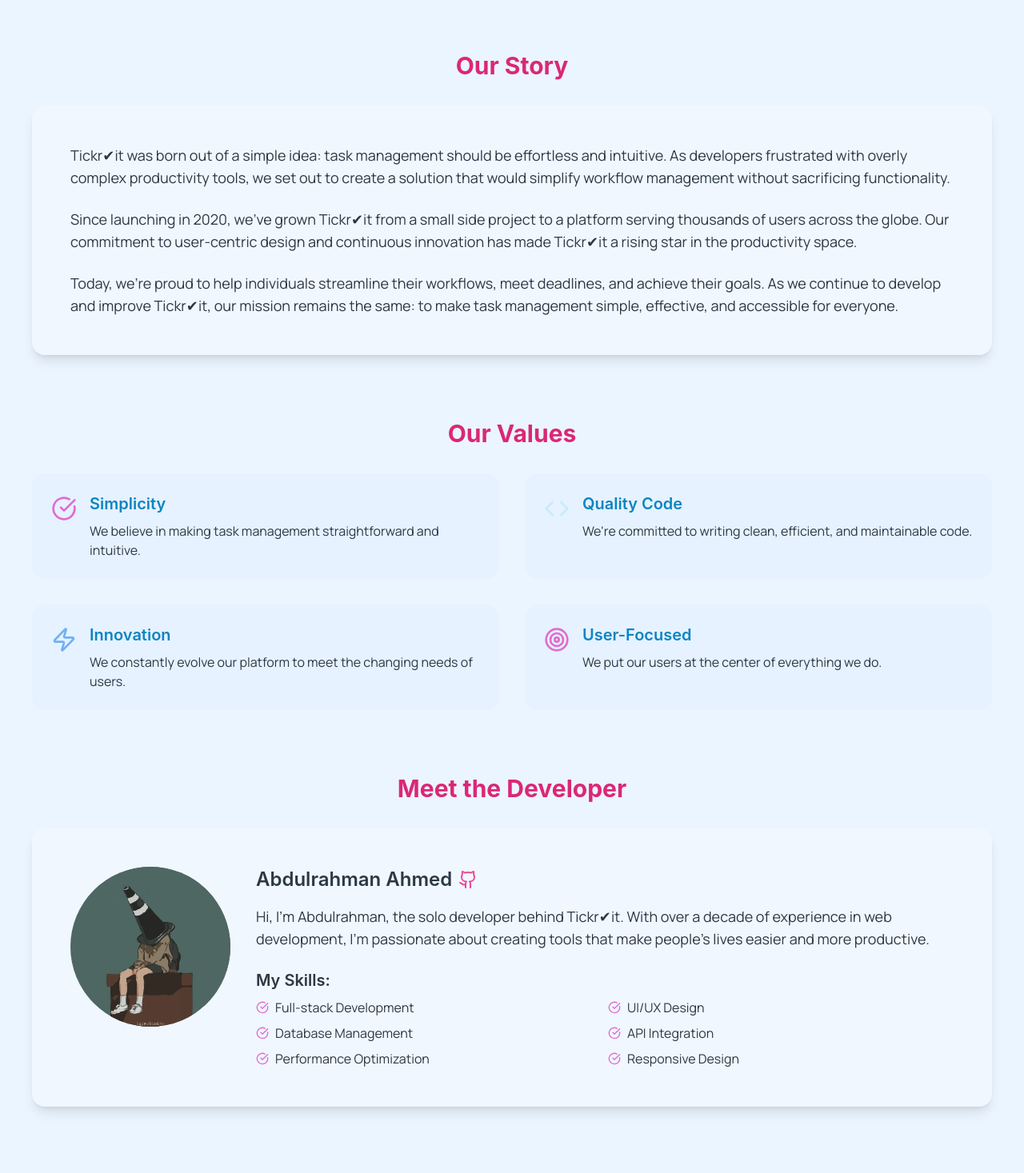
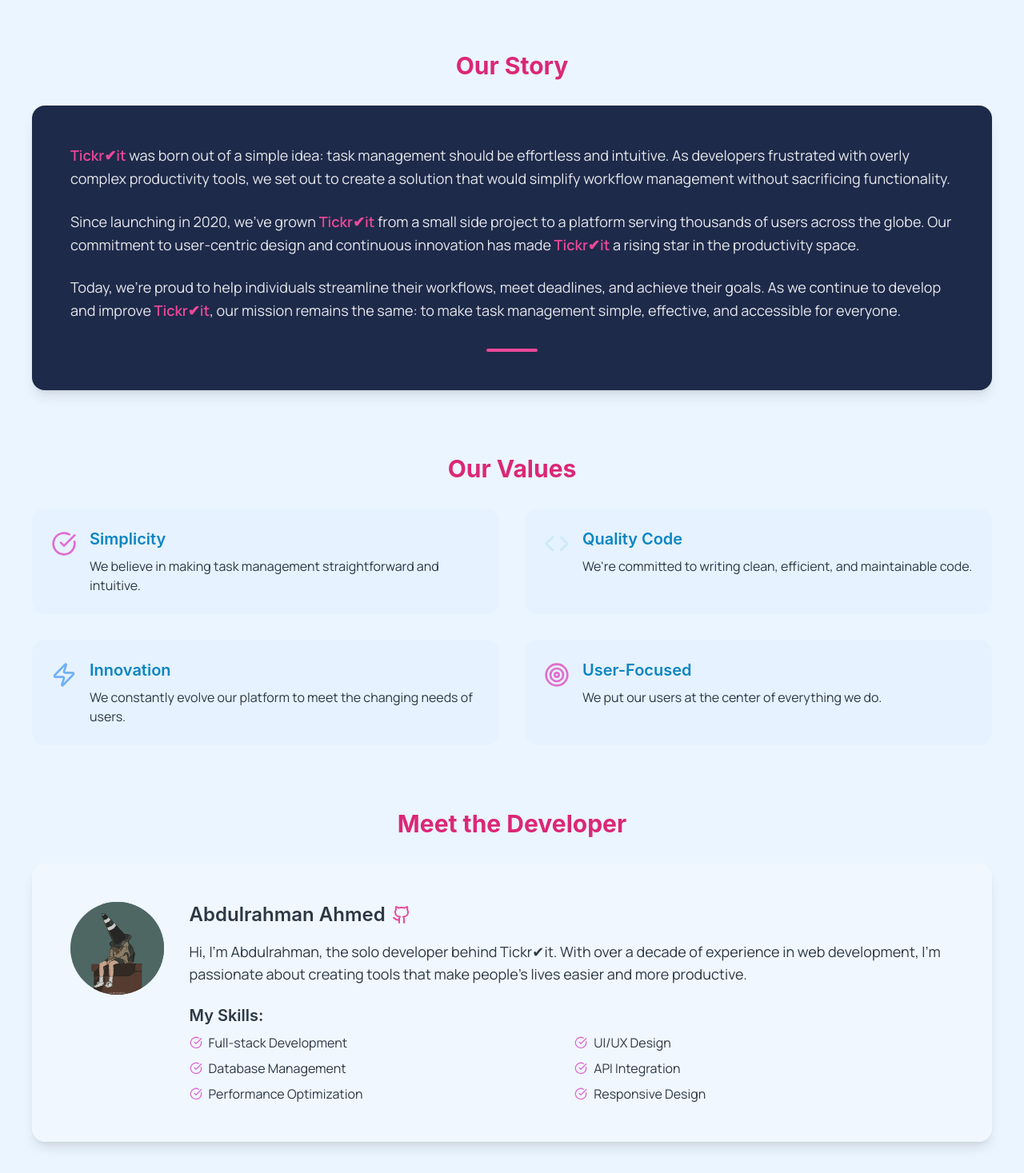
Before and after one commit to Maxwell999b/Tickr-it, a Next.js app: page /Pages/about_us in a window 1280 px wide. Shown: the part 280-1747 px from the top of the page at 80% size. Built offline with nearby package versions, Linux system fonts and the light colour scheme.

Commit message:
about us animated and theme matching now , we use client for framer motion update page.tsx

```diff
--- a/src/app/Pages/about_us/page.tsx
+++ b/src/app/Pages/about_us/page.tsx
@@ -1,7 +1,10 @@
+"use client";
+
 import { Button } from "@/components/ui/button";
 import Image from "next/image";
 import { CheckCircle, Code, Zap, Target, Github } from "lucide-react";
 import Link from "next/link";
+import { motion } from "framer-motion";
 
 export default function AboutUsPage() {
   const values = [
@@ -36,57 +39,105 @@ export default function AboutUsPage() {
     "Responsive Design",
   ];
 
+  const fadeInUp = {
+    initial: { opacity: 0, y: 20 },
+    animate: { opacity: 1, y: 0 },
+    transition: { duration: 0.6 },
+  };
+
   return (
-    <div className="min-h-screen bg-background text-foreground">
+    <motion.div
+      className="min-h-screen bg-background text-foreground"
+      initial={{ opacity: 0 }}
+      animate={{ opacity: 1 }}
+      transition={{ duration: 0.5 }}>
       <div className="container mx-auto px-4 py-16">
-        <h1 className="text-4xl md:text-5xl font-bold text-center mb-8">
+        <motion.h1 className="text-4xl md:text-5xl font-bold text-center mb-8" {...fadeInUp}>
           <span className="text-pink-600"> About</span> Tickr<span className="text-primary">✔</span>it
-        </h1>
-        <p className="text-xl text-center mb-16 max-w-3xl mx-auto text-sky-600 dark:text-sky-400">
+        </motion.h1>
+        <motion.p
+          className="text-xl text-center mb-16 max-w-3xl mx-auto text-sky-600 dark:text-sky-400"
+          {...fadeInUp}
+          transition={{ delay: 0.2 }}>
           We&apos;re on a mission to revolutionize task management and{" "}
           <span className="text-pink-600">boost productivity</span> for individuals worldwide.
-        </p>
+        </motion.p>
 
-        <div className="mb-20">
+        <motion.div
+          className="mb-20"
+          initial={{ opacity: 0 }}
+          animate={{ opacity: 1 }}
+          transition={{ duration: 0.5, delay: 0.4 }}>
           <h2 className="text-3xl font-bold mb-8 text-center text-pink-600">Our Story</h2>
-          <div className="bg-card rounded-lg shadow-lg p-8 md:p-12 text-card-foreground">
-            <p className="text-lg mb-6">
-              Tickr✔it was born out of a simple idea: task management should be effortless and intuitive. As developers
-              frustrated with overly complex productivity tools, we set out to create a solution that would simplify
-              workflow management without sacrificing functionality.
+          <motion.div
+            className="bg-[#1e2a4a] rounded-lg shadow-lg p-8 md:p-12 text-gray-200"
+            initial={{ opacity: 0, y: 20 }}
+            animate={{ opacity: 1, y: 0 }}
+            transition={{ duration: 0.5 }}>
+            <p className="text-lg mb-6 leading-relaxed">
+              <span className="text-pink-500 font-semibold">Tickr✔it</span> was born out of a simple idea: task
+              management should be effortless and intuitive. As developers frustrated with overly complex productivity
+              tools, we set out to create a solution that would simplify workflow management without sacrificing
+              functionality.
             </p>
-            <p className="text-lg mb-6">
-              Since launching in 2020, we&apos;ve grown Tickr✔it from a small side project to a platform serving
-              thousands of users across the globe. Our commitment to user-centric design and continuous innovation has
-              made Tickr✔it a rising star in the productivity space.
+            <p className="text-lg mb-6 leading-relaxed">
+              Since launching in 2020, we&apos;ve grown <span className="text-pink-500 font-semibold">Tickr✔it</span>{" "}
+              from a small side project to a platform serving thousands of users across the globe. Our commitment to
+              user-centric design and continuous innovation has made{" "}
+              <span className="text-pink-500 font-semibold">Tickr✔it</span> a rising star in the productivity space.
             </p>
-            <p className="text-lg">
+            <p className="text-lg leading-relaxed">
               Today, we&apos;re proud to help individuals streamline their workflows, meet deadlines, and achieve their
-              goals. As we continue to develop and improve Tickr✔it, our mission remains the same: to make task
-              management simple, effective, and accessible for everyone.
+              goals. As we continue to develop and improve <span className="text-pink-500 font-semibold">Tickr✔it</span>
+              , our mission remains the same: to make task management simple, effective, and accessible for everyone.
             </p>
-          </div>
-        </div>
+            <motion.div
+              className="mt-8 flex justify-center"
+              initial={{ width: 0 }}
+              animate={{ width: "100%" }}
+              transition={{ duration: 0.5, delay: 0.5 }}>
+              <div className="w-16 h-1 bg-pink-500 rounded" />
+            </motion.div>
+          </motion.div>
+        </motion.div>
 
-        <div className="mb-20">
+        <motion.div
+          className="mb-20"
+          initial={{ opacity: 0 }}
+          animate={{ opacity: 1 }}
+          transition={{ duration: 0.5, delay: 0.6 }}>
           <h2 className="text-3xl font-bold mb-8 text-center text-pink-600">Our Values</h2>
           <div className="grid grid-cols-1 md:grid-cols-2 gap-8">
             {values.map((value, index) => (
-              <div key={index} className="bg-muted rounded-lg p-6 flex items-start">
+              <motion.div
+                key={index}
+                className="bg-muted rounded-lg p-6 flex items-start"
+                initial={{ opacity: 0, y: 20 }}
+                animate={{ opacity: 1, y: 0 }}
+                transition={{ duration: 0.5, delay: 0.1 * index }}>
                 <div className="mr-4 mt-1">{value.icon}</div>
                 <div>
                   <h3 className="text-xl font-semibold mb-2 text-header">{value.title}</h3>
                   <p className="text-muted-foreground">{value.description}</p>
                 </div>
-              </div>
+              </motion.div>
             ))}
           </div>
-        </div>
+        </motion.div>
 
-        <div className="mb-20">
+        <motion.div
+          className="mb-20"
+          initial={{ opacity: 0 }}
+          animate={{ opacity: 1 }}
+          transition={{ duration: 0.5, delay: 0.8 }}>
           <h2 className="text-3xl font-bold mb-8 text-center text-pink-600">Meet the Developer</h2>
           <div className="bg-card rounded-lg shadow-lg p-8 md:p-12 flex flex-col md:flex-row items-center md:items-start gap-8 text-card-foreground">
-            <Image src="/maxwell99b.svg" alt="Developer" width={200} height={200} className="rounded-full bg-muted" />
+            <motion.div
+              initial={{ opacity: 0, scale: 0.8 }}
+              animate={{ opacity: 1, scale: 1 }}
+              transition={{ duration: 0.5 }}>
+              <Image src="/maxwell99b.svg" alt="Developer" width={200} height={200} className="rounded-full bg-muted" />
+            </motion.div>
             <div>
               <Link
                 href="https://github.com/Maxwell999b"
@@ -104,17 +155,26 @@ export default function AboutUsPage() {
               <h4 className="text-xl font-semibold mb-2">My Skills:</h4>
               <ul className="grid grid-cols-2 gap-2">
                 {skills.map((skill, index) => (
-                  <li key={index} className="flex items-center text-muted-foreground">
+                  <motion.li
+                    key={index}
+                    className="flex items-center text-muted-foreground"
+                    initial={{ opacity: 0, x: -20 }}
+                    animate={{ opacity: 1, x: 0 }}
+                    transition={{ duration: 0.3, delay: 0.1 * index }}>
                     <CheckCircle className="w-4 h-4 text-primary mr-2" />
                     {skill}
-                  </li>
+                  </motion.li>
                 ))}
               </ul>
             </div>
           </div>
-        </div>
+        </motion.div>
 
-        <div className="text-center">
+        <motion.div
+          className="text-center"
+          initial={{ opacity: 0, y: 20 }}
+          animate={{ opacity: 1, y: 0 }}
+          transition={{ duration: 0.5, delay: 1 }}>
           <h2 className="text-3xl font-bold mb-4 text-pink-600">Join Our Journey</h2>
           <p className="text-xl mb-8 text-muted-foreground">
             Be part of the Tickr✔it community and transform the way you manage tasks.
@@ -126,8 +186,8 @@ export default function AboutUsPage() {
               Get Started for Free
             </Button>
           </Link>
-        </div>
+        </motion.div>
       </div>
-    </div>
+    </motion.div>
   );
 }
```
